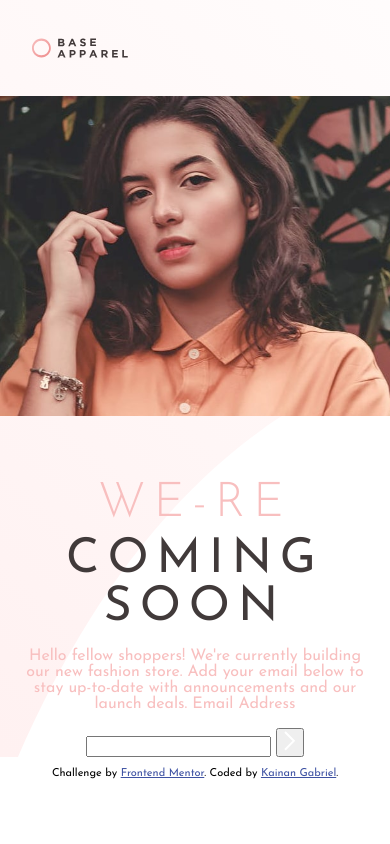
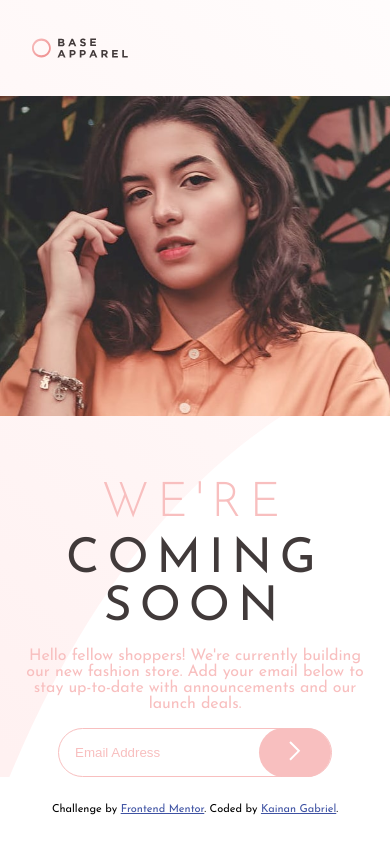
Before and after one commit to KainanGB/base-apparel, a plain HTML site: page index.html in a window 390 px wide. Drawn offline with Linux system fonts and the light colour scheme.

Commit message:
mobile layout finished

```diff
--- a/index.html
+++ b/index.html
@@ -33,7 +33,7 @@
         <div class="main__logo container"></div>
         <div class="main__bg"></div>
         <div class="main__box container">
-          <p class="main__title">we-re</p>
+          <p class="main__title">we're</p>
           <h1 class="main__title main__title--bold">
             coming <br />
             soon
@@ -41,10 +41,10 @@
           <p class="main__paragraph">
             Hello fellow shoppers! We're currently building our new fashion
             store. Add your email below to stay up-to-date with announcements
-            and our launch deals. Email Address
+            and our launch deals.
           </p>
           <div class="main__button">
-            <input type="text" />
+            <input type="text" placeholder="Email Address" />
             <button class="send">
               <img src="./images/icon-arrow.svg" alt="icon-arrow" />
             </button>
--- a/scss/globals/_root.scss
+++ b/scss/globals/_root.scss
@@ -6,6 +6,7 @@
   --clr-neutral-gray: hsl(0, 6%, 24%);
   --clr-gradient-white: hsl(0, 0%, 100%), to hsl(0, 100%, 98%);
   --clr-gradient-pink: hsl(0, 80%, 86%), to hsl(0, 74%, 74%);
+  --clr-light-pink: hsl(0, 80%, 86%);
 
   --ff-primary: "Josefin Sans", sans-serif;
 }
--- a/scss/style.scss
+++ b/scss/style.scss
@@ -7,8 +7,6 @@
 .main {
   background: linear-gradient(to right, hsl(0, 0%, 100%), hsl(0, 100%, 98%));
   background-image: url(../images/bg-pattern-desktop.svg);
-  width: 100vw;
-  //padding: 20rem;
 
   &__left {
     & .main__logo {
@@ -24,9 +22,9 @@
       background-image: url(../images/hero-desktop.jpg);
       background-size: cover;
       background-repeat: no-repeat;
-      width: 100%;
-      padding: 8rem 0;
-      min-height: 4rem;
+      display: block;
+      max-width: 100%;
+      padding: 10rem 0;
     }
 
     & .main__box {
@@ -55,6 +53,46 @@
       & .main__paragraph {
         color: hsl(0, 80%, 86%);
       }
+
+      & .main__button {
+        display: flex;
+        justify-content: center;
+        align-items: center;
+        position: relative;
+        width: 21rem;
+        margin: 0 auto;
+        & input {
+          border: var(--clr-light-pink) solid 1px;
+          padding: 1rem;
+          border-radius: 2rem;
+          width: 15rem;
+          max-width: 15rem;
+
+          &:focus {
+            outline: none;
+          }
+          &::placeholder-shown {
+            color: var(--clr-light-pink);
+          }
+          &::placeholder {
+            color: var(--clr-light-pink);
+          }
+        }
+
+        & button {
+          border: none;
+          background-color: var(--clr-light-pink);
+          border-radius: 5rem;
+          padding: 0.8rem;
+          width: 4.5rem;
+          position: absolute;
+          right: 2rem;
+        }
+      }
     }
   }
 }
+
+footer {
+  padding: 1rem;
+}
```
Also changed, not shown: dist/style.css, 1 other file.
